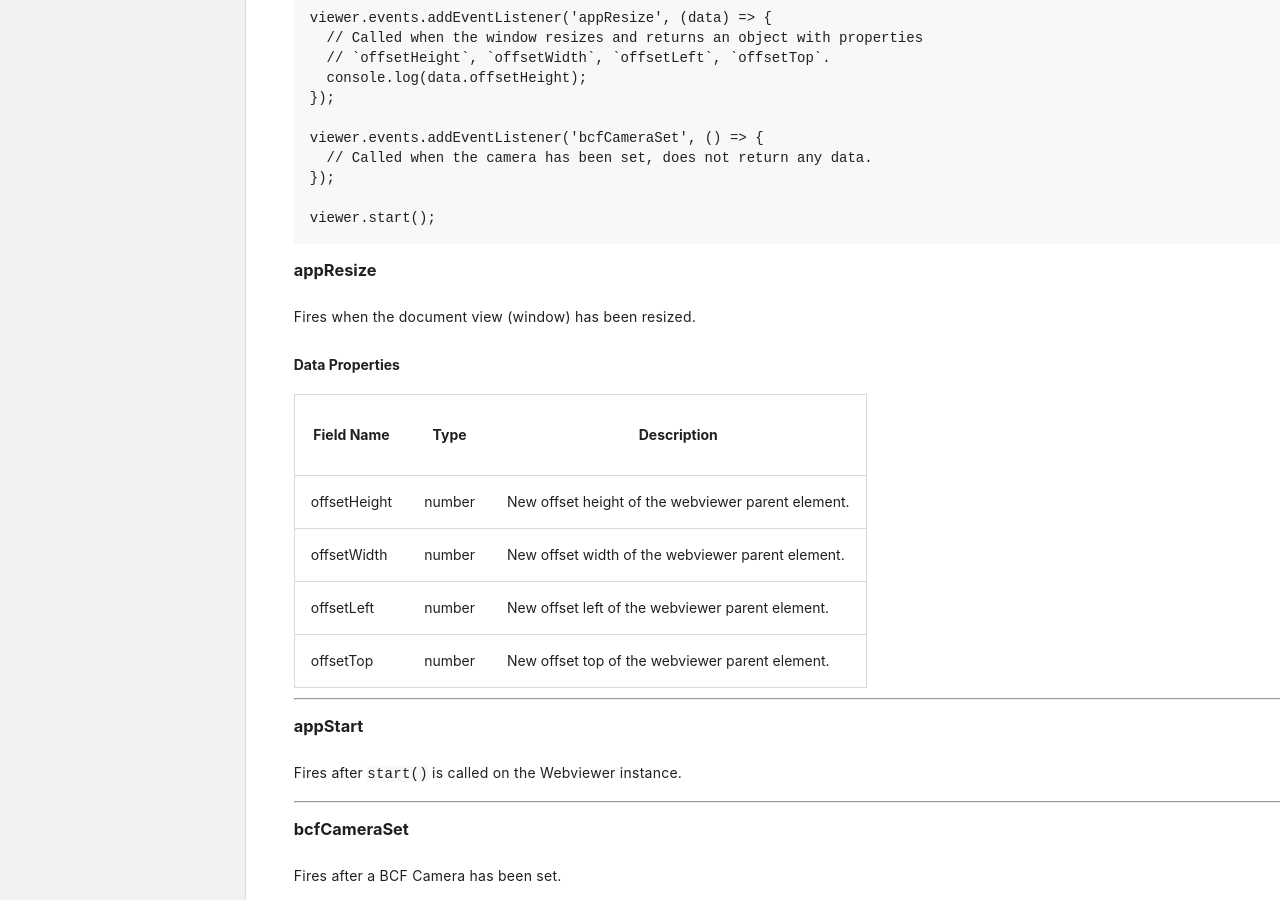
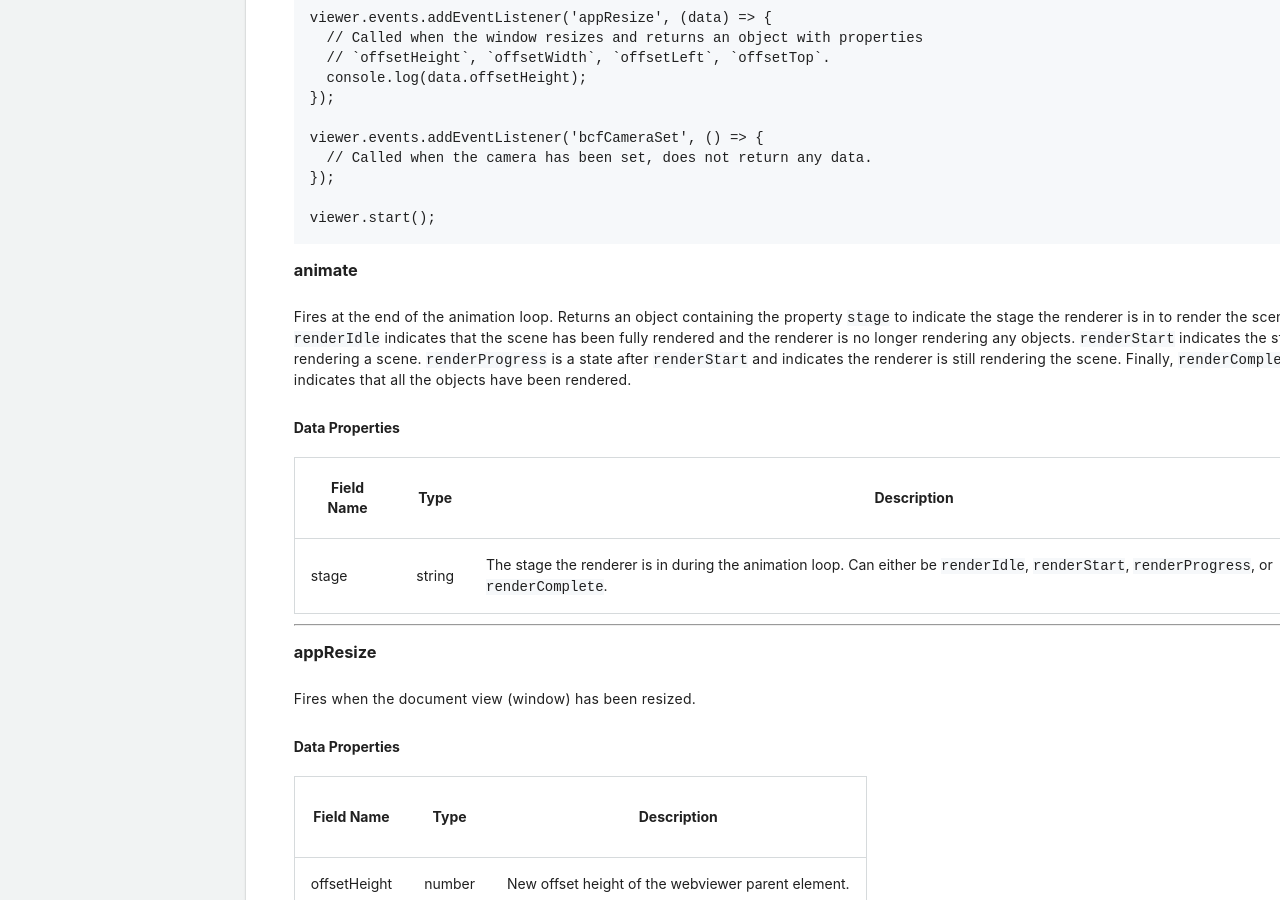
Before and after one commit to procore/documentation, a Jekyll site: the page built from bim_webviewer/bim_web_viewer.md, in a window 1280 px wide and 900 px high, scrolled down 17742 px. Built offline with Jekyll 4.4.1, drawn with Linux system fonts in a browser that asks for light colours; comment, search, counter and statistics services are not loaded.

Commit message:
First stab at it (#162)

````diff
--- a/bim_webviewer/bim_web_viewer.md
+++ b/bim_webviewer/bim_web_viewer.md
@@ -866,6 +866,20 @@ viewer.events.addEventListener('bcfCameraSet', () => {
 
 viewer.start();
 ```
+
+### animate
+
+<p class="heading-link-container"><a class="heading-link" href="#animate"></a></p>
+
+Fires at the end of the animation loop. Returns an object containing the property `stage` to indicate the stage the renderer is in to render the scene. `renderIdle` indicates that the scene has been fully rendered and the renderer is no longer rendering any objects. `renderStart` indicates the start of rendering a scene. `renderProgress` is a state after `renderStart` and indicates the renderer is still rendering the scene. Finally, `renderComplete` indicates that all the objects have been rendered.
+
+#### Data Properties
+
+| Field Name | Type | Description |
+| - | - | - |
+| stage | string | The stage the renderer is in during the animation loop. Can either be `renderIdle`, `renderStart`, `renderProgress`, or `renderComplete`. |
+
+---
 
 ### appResize
 
````
